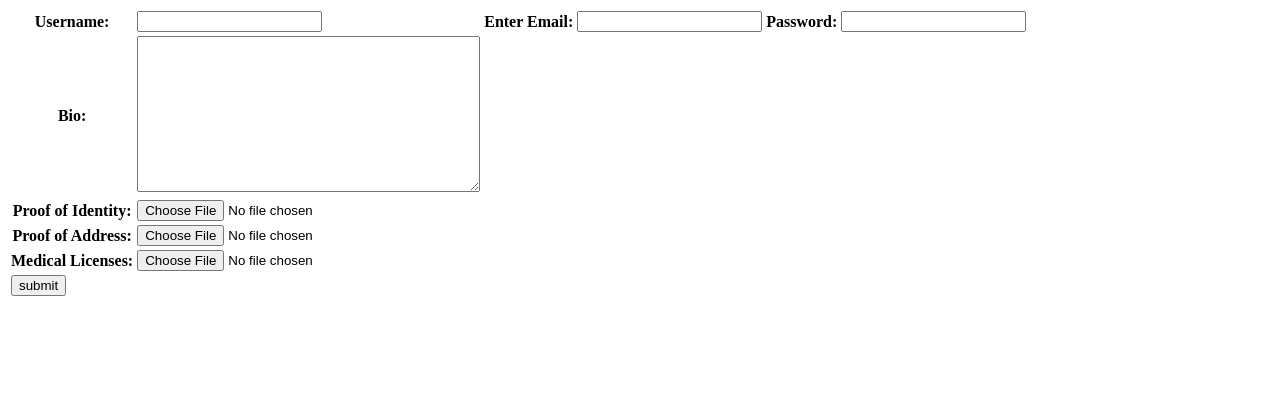
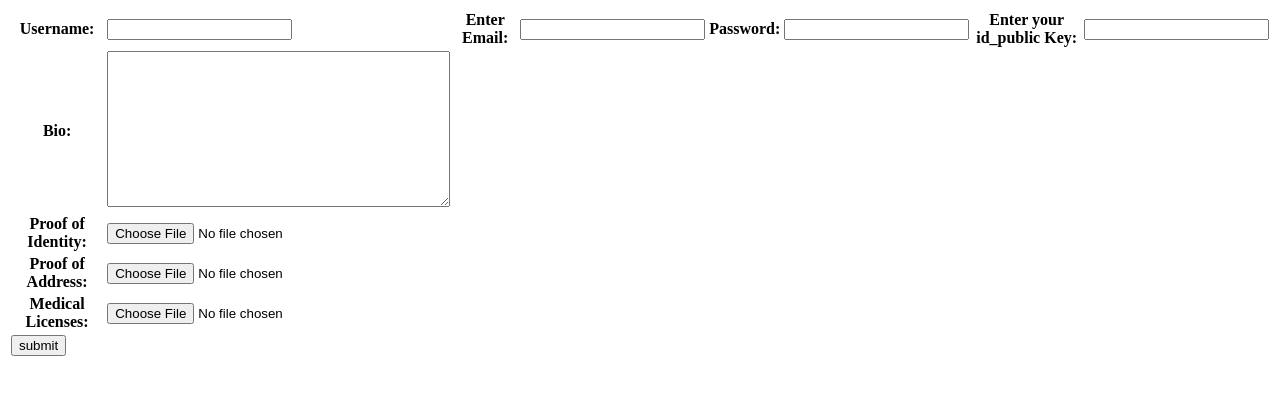
Before and after one commit to Yash-Keswani/FCS_project, a Django app: page /medimode/signup/doctor in a window 1280 px wide. Shown: the top 395 px of the page. Run offline with Django 4.2, Linux system fonts and the light colour scheme; parts of the project's set-up code (start-up, migrations or seed data) failed here and were passed over.

Commit message:
Adding public keys which need to be uploaded

```diff
--- a/medimode/modules/accounts/views.py
+++ b/medimode/modules/accounts/views.py
@@ -3,7 +3,7 @@ import stripe
 from django.contrib.auth import logout
 from django.contrib.auth.views import LoginView
 from django.core.mail import send_mail
-from django.forms import modelform_factory
+from django.forms import ValidationError, modelform_factory
 from django.shortcuts import redirect, render
 from django.urls import reverse_lazy, reverse
 from django.utils.decorators import method_decorator
@@ -55,6 +55,19 @@ class SignupOrg(TemplateView):
 		_username = get_clean(_post, 'username')
 		_email = get_clean(_post, 'email')
 		_password = get_clean(_post, 'password')
+		_publicKey= get_clean(_post,'publicKey')
+		# check if public key is hexadecimal
+		if len(_publicKey)==40:
+			if _publicKey.isalnum():
+				if _publicKey.startswith('0x'):
+					pass
+				else:
+					raise ValidationError("Invalid public key provided")
+			else:
+				raise ValidationError("Invalid public key provided")
+		else:
+			raise ValidationError("Invalid public key provided")
+
 		_bio = get_clean(_post, 'bio')
 		_contact = get_clean_int(_post, 'contact_number')
 
@@ -72,7 +85,7 @@ class SignupOrg(TemplateView):
 			"card_payments": {"requested": True},
 			"legacy_payments": {"requested": True}}, company={"name": _username})
 		_user = User.objects.create_user(username=_username,email=_email ,first_name=_username, password=_password,
-																		 role=_post.get('model'), stripe_acct=acct["id"])
+																		 role=_post.get('model'), stripe_acct=acct["id"],public_key=_publicKey)
 		_model = tomake.objects.create(bio=_bio, user=_user, contact_number=_contact, image0=_image0, image1=_image1,
 																	 location_state=_location_state, location_city=_location_city, location=_location)
 		return redirect(reverse('login'))
@@ -94,6 +107,19 @@ class SignupIndividual(TemplateView):
 		_email = get_clean(_post, 'email')
 		_password = get_clean(_post, 'password')
 		_bio = get_clean(_post, 'bio')
+		_publicKey= get_clean(_post,'publicKey')
+		# check if public key is hexadecimal
+		if len(_publicKey)==40:
+			if _publicKey.isalnum():
+				if _publicKey.startswith('0x'):
+					pass
+				else:
+					raise ValidationError("Invalid public key provided")
+			else:
+				raise ValidationError("Invalid public key provided")
+		else:
+			raise ValidationError("Invalid public key provided")
+
 
 		_poa = get_document(_files, 'proof_of_address')
 		_poi = get_document(_files, 'proof_of_identity')
@@ -105,10 +131,10 @@ class SignupIndividual(TemplateView):
 			"legacy_payments": {"requested": True}}, company={"name": _username})
 		#  COMMIT  #
 		# _user = User.objects.create_user(username=_username, first_name=_username, password=_password, role='patient',
-		# 																 stripe_acct=acct["id"])
+		# 																 stripe_acct=acct["id"],public_key=_publicKey)
 		# TODO uncomment stripe payment
 		_user = User.objects.create_user(username=_username,email=_email, first_name=_username, password=_password, role='patient',
-																		stripe_acct="abced")
+																		stripe_acct="abced",public_key=_publicKey)
 		_model = Patient.objects.create(user=_user, bio=_bio, proof_of_address=_poa,
 																		proof_of_identity=_poi, medical_info=_med_doc)
 		return redirect(reverse('login'))
@@ -130,6 +156,19 @@ class SignupDoctor(TemplateView):
 		_email = get_clean(_post, 'email')
 		_password = get_clean(_post, 'password')
 		_bio = get_clean(_post, 'bio')
+		_publicKey= get_clean(_post,'publicKey')
+		# check if public key is hexadecimal
+		if len(_publicKey)==40:
+			if _publicKey.isalnum():
+				if _publicKey.startswith('0x'):
+					pass
+				else:
+					raise ValidationError("Invalid public key provided")
+			else:
+				raise ValidationError("Invalid public key provided")
+		else:
+			raise ValidationError("Invalid public key provided")
+
 
 		_poa = get_document(_files, 'proof_of_address')
 		_poi = get_document(_files, 'proof_of_identity')
@@ -139,7 +178,7 @@ class SignupDoctor(TemplateView):
 			"transfers": {"requested": True},
 			"card_payments": {"requested": True},
 			"legacy_payments": {"requested": True}}, company={"name": _username})
-		_user = User.objects.create_user(username=_username,email= _email,first_name=_username, password=_password, role='doctor', stripe_acct=acct["id"])
+		_user = User.objects.create_user(username=_username,email= _email,first_name=_username, password=_password, role='doctor', stripe_acct=acct["id"],public_key=_publicKey)
 		_model = Doctor.objects.create(user=_user, bio=_bio, proof_of_address=_poa,
 																	 proof_of_identity=_poi, medical_license=_med_doc)
 		return redirect(reverse('login'))
--- a/templates/medimode/_accounts/doctor.html
+++ b/templates/medimode/_accounts/doctor.html
@@ -22,7 +22,9 @@
             <th><label for="id_email">Enter Email:</label></th>
             <td><input type="email" required id="id_email" name="email"/></td>
             <th><label for="id_password">Password:</label></th>
-            <td><input type="password" required id="id_password" name="password"/></td>
+            <td><input type="password" required id="id_password" name="password"/>
+            </td><th><label for="id_publicKey">Enter your id_public Key:</label></th>
+            <td><input type="text" required id="id_publicKey" name="publicKey"/></td>
         </tr>
 
         <tr>
--- a/templates/medimode/_accounts/individual.html
+++ b/templates/medimode/_accounts/individual.html
@@ -23,6 +23,8 @@
             <td><input type="email" required id="id_email" name="email"/></td>
             <th><label for="id_password">Password:</label></th>
             <td><input type="password" required id="id_password" name="password"/></td>
+            <th><label for="id_publicKey">Enter your id_public Key:</label></th>
+            <td><input type="text" required id="id_publicKey" name="publicKey"/></td>
         </tr>
 
         <tr>
--- a/templates/medimode/_accounts/org.html
+++ b/templates/medimode/_accounts/org.html
@@ -23,6 +23,8 @@
             <td><input type="email" required id="id_email" name="email"/></td>
             <th><label for="id_password">Password:</label></th>
             <td><input type="password" required id="id_password" name="password"/></td>
+            <th><label for="id_publicKey">Enter your id_public Key:</label></th>
+            <td><input type="text" required id="id_publicKey" name="publicKey"/></td>
         </tr>
         <tr>
             <th><label for="id_model">Model:</label></th>
```
